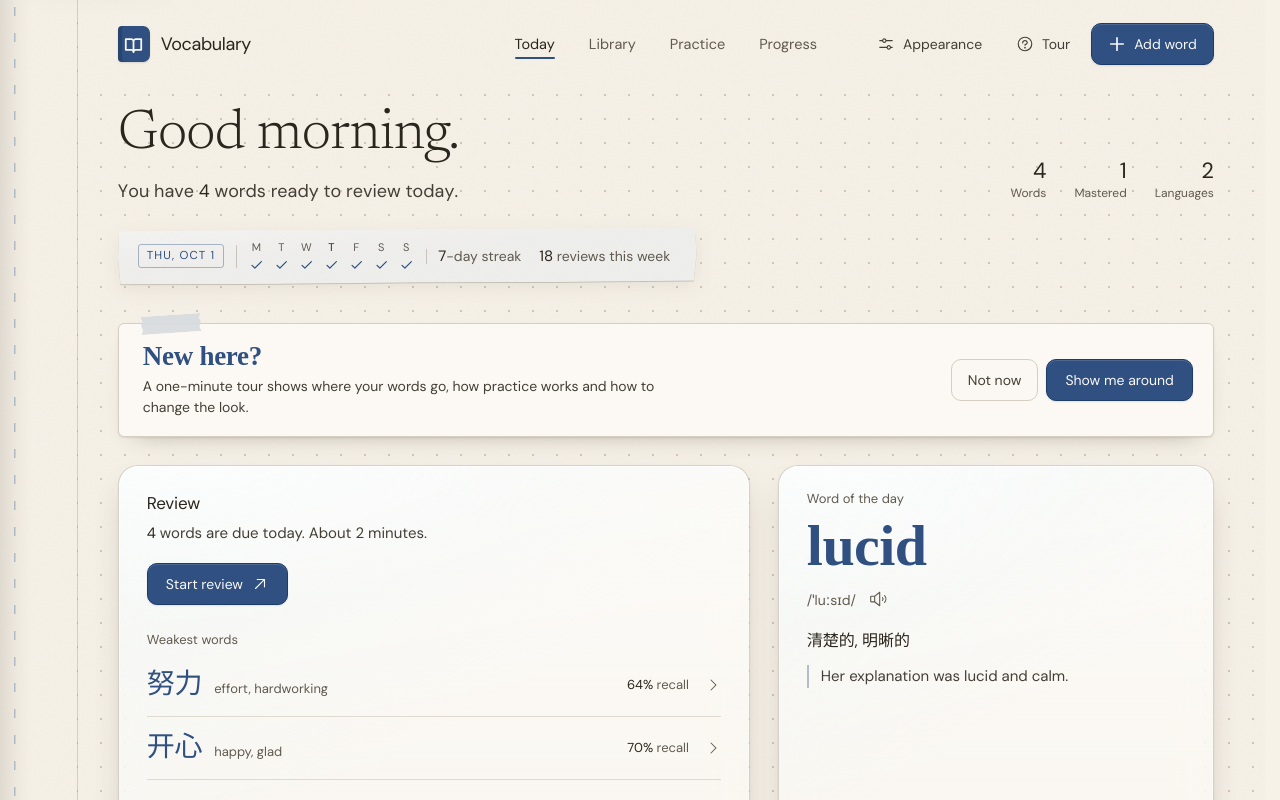
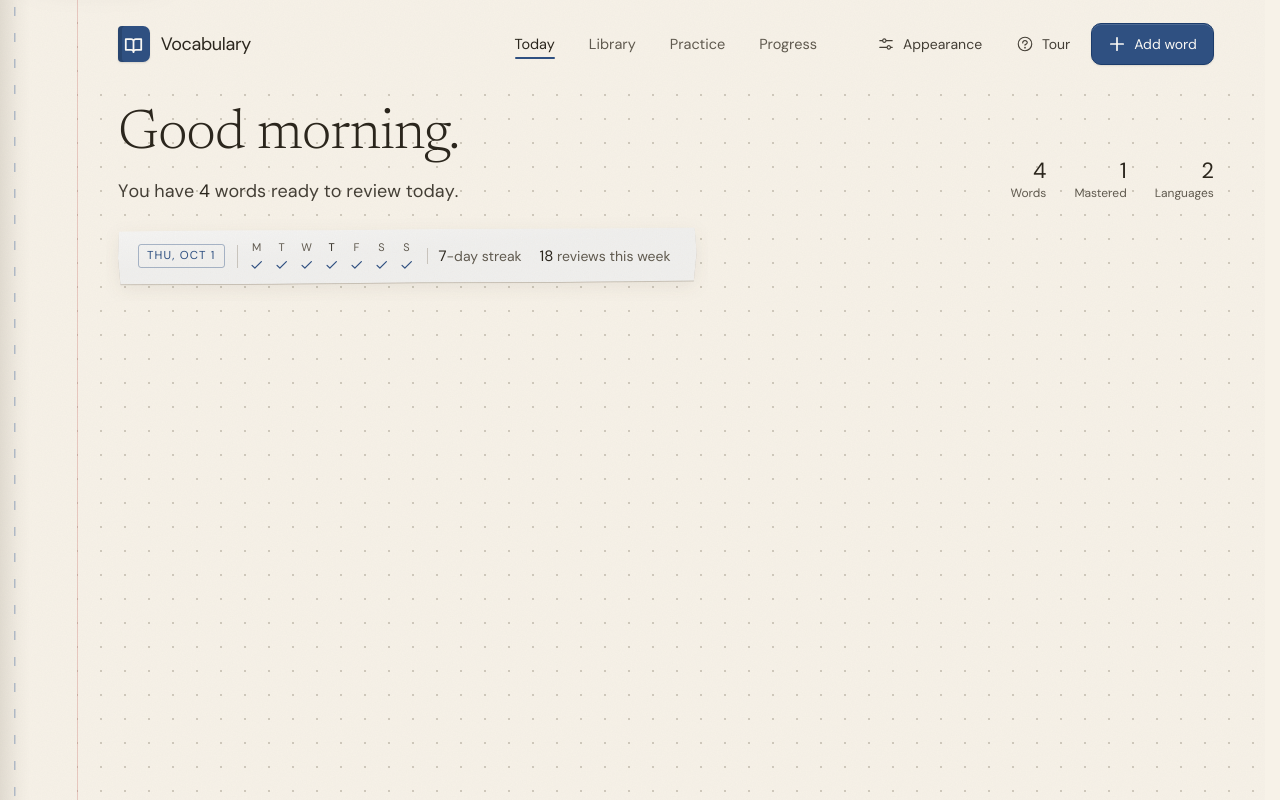
Before and after one commit to AlickJunchenLi/AI-Vocab-Notebook-new, a React (Vite) app in the folder ui/: page / in a window 1280 px wide. Shown: the top 800 px of the page. Built offline with nearby package versions, Linux system fonts and the light colour scheme.

Commit message:
Enlarge the centred welcome, lengthen its reading pause and move into place, then fade in the page half a second after it settles and reveal its content left to right in reading order.

```diff
--- a/ui/src/motion/useSmoothLayout.js
+++ b/ui/src/motion/useSmoothLayout.js
@@ -53,18 +53,23 @@ import { useEffect } from "react";
  * gathers speed within the first seventh of the time, then spends the rest
  * slowing down, so a card opens promptly and settles gently. Played as a
  * linear() curve sampled from the spring; a browser without linear() gets
- * the nearest cubic-bezier. Shared with PageFrame.
+ * the nearest cubic-bezier. A lower `stiffness` sets off more softly and
+ * slows more evenly. Shared with PageFrame and the day's welcome.
  */
-function springEase(stiffness, samples) {
+const LINEAR_EASING = typeof CSS !== "undefined" && CSS.supports?.("transition-timing-function", "linear(0, 1)");
+
+export function springEase(stiffness, samples = 48) {
+  if (!LINEAR_EASING) {
+    return "cubic-bezier(0.25, 0.7, 0.2, 1)";
+  }
+
   const at = (t) => 1 - (1 + stiffness * t) * Math.exp(-stiffness * t);
   const end = at(1);
   const points = Array.from({ length: samples + 1 }, (_, index) => (at(index / samples) / end).toFixed(4));
   return `linear(${points.join(", ")})`;
 }
 
-export const LAYOUT_EASE = typeof CSS !== "undefined" && CSS.supports?.("transition-timing-function", "linear(0, 1)")
-  ? springEase(6.5, 48)
-  : "cubic-bezier(0.25, 0.7, 0.2, 1)";
+export const LAYOUT_EASE = springEase(6.5);
 
 // Under half a second for a small shift, up to 0.8s for a long one; the last
 // part of each is the spring settling.
--- a/ui/src/today/TodayHeader.jsx
+++ b/ui/src/today/TodayHeader.jsx
@@ -7,6 +7,22 @@ import "./todayHeader.css";
 const DAYS = ["M", "T", "W", "T", "F", "S", "S"];
 const DAY_NAMES = ["Monday", "Tuesday", "Wednesday", "Thursday", "Friday", "Saturday", "Sunday"];
 const SKIP_ON = ["keydown", "pointerdown", "wheel", "touchstart"];
+// What is written on the rest of the page, in the groups the welcome brings
+// in one after another: what is on each card and slip, the daily note's
+// parts and the section headings. The cards and slips themselves are the
+// page's surface and come in, blank, before them.
+const CONTENT_GROUPS = [
+  ".tour-invite-slip > *",
+  ".liquid-glass-surface > .liquid-glass-content > *",
+  ".daily-note > *",
+  ".today-recent > .section-head",
+].join(", ");
+
+// The groups on the page in reading order, leaving out any inside another.
+function contentGroups(container) {
+  const found = container ? [...container.querySelectorAll(CONTENT_GROUPS)] : [];
+  return found.filter((group) => !found.some((other) => other !== group && other.contains(group)));
+}
 
 function greetingFor(date) {
   const hour = date.getHours();
@@ -135,10 +151,14 @@ export default function TodayHeader({
         checkin: checkinRef.current,
         paper: paperRef.current,
         info: infoRef.current,
-        rest: [...page.querySelectorAll(":scope > :not(.today-header, .today-checkin)")],
         // The notebook around the page stays quiet until the header is set.
-        chrome: [...document.querySelectorAll(".top-menu > *, .notebook-footer")],
+        chrome: [...document.querySelectorAll(".top-menu > *")],
         tally: tallyRef.current,
+        container: page.querySelector(":scope > .today-body"),
+        groups: [
+          ...contentGroups(page.querySelector(":scope > .today-body")),
+          document.querySelector(".notebook-footer"),
+        ].filter(Boolean),
       };
       const layout = measureWelcome(parts);
 
--- a/ui/src/today/todayHeader.css
+++ b/ui/src/today/todayHeader.css
@@ -19,7 +19,8 @@
 /* The welcome carries these from the middle of the window, scaling each from
    its top left corner (welcomeRitual.js). */
 .today-greeting,
-.today-summary {
+.today-summary,
+.today-checkin {
   transform-origin: 0 0;
 }
 
--- a/ui/src/today/welcomeRitual.js
+++ b/ui/src/today/welcomeRitual.js
@@ -1,59 +1,68 @@
-import { LAYOUT_EASE } from "../motion/useSmoothLayout.js";
+import { springEase } from "../motion/useSmoothLayout.js";
 
 /*
  * The welcome: the notebook opens onto a bare page, and in the middle of it
- * the day's header is set out as a small composition, which then moves up
- * into the page and becomes its header.
+ * the day's header is set out large, as a small composition, which then
+ * moves up into the page and becomes its header.
  *
  *   1. The greeting drifts in along an arc above the page, tilted and faint
  *      at first, its shadow on the paper closing in as it lands.
  *   2. The summary beneath it rises out of its line, letter by letter.
  *   3. A strip of paper is laid under them, and this week's check-in is
  *      printed onto it.
- *   4. The finished composition rests for a moment.
- *   5. Its three parts travel to their places: the greeting and summary up
- *      into the header, growing smaller and moving to the left, and the
- *      check-in to its place below them. The rest of the notebook (the page
- *      names and actions, the tally, the page itself) comes in as they near
- *      it, and the paper under it all never moves.
+ *   4. The finished composition rests, long enough to be read.
+ *   5. Its three parts travel to their places, shrinking to their size on
+ *      the page as they go: the greeting and summary up into the header and
+ *      over to the left, the check-in to its place below them. The header's
+ *      names and actions, and the tally, come in as they near it.
+ *   6. Half a second after they have settled, the rest of the page fades in,
+ *      its cards and slips still blank; then what is on them is uncovered,
+ *      group by group in reading order, each wiping in from the left.
  *
- * The full welcome is for the first opening of the day; later openings get
- * the brief one, the same scene played quicker.
+ * The paper under it all never moves. The full welcome is for the first
+ * opening of the day; later openings get the brief one, the same scene
+ * played quicker.
  *
  * Everything is already in its final place in the layout; the welcome only
  * moves, scales, fades and clips it there, so nothing on the page shifts
  * when it ends and there is only ever one of each thing on screen. Times
  * are in milliseconds from the start; `tilt` is how far the greeting starts
- * turned clockwise.
+ * turned clockwise, `stiffness` how softly the move sets off.
  */
 const TIMELINES = {
   full: {
     tilt: 10,
     greeting: { at: 100, duration: 1150 },
     letters: { at: 720, spread: 440, duration: 560 },
-    paper: { at: 1220, duration: 640 },
-    info: { at: 1500, duration: 420 },
-    // The composition is complete at about 1.9s and rests until the move.
-    settle: { at: 2380, duration: 900 },
-    rest: { at: 2700, duration: 620, stagger: 50 },
-    chrome: { at: 2700, duration: 600 },
-    tally: { at: 2950, duration: 400 },
+    paper: { at: 1220, duration: 700 },
+    info: { at: 1520, duration: 440 },
+    // Complete at about 2s, and read until the move begins.
+    settle: { at: 3580, duration: 1700, stiffness: 4.6 },
+    chrome: { at: 4600, duration: 700 },
+    tally: { at: 4850, duration: 450 },
+    container: { duration: 450 },
+    groups: { spread: 700, duration: 560 },
   },
   brief: {
     tilt: 6,
     greeting: { at: 40, duration: 760 },
     letters: { at: 300, spread: 260, duration: 440 },
-    paper: { at: 540, duration: 480 },
-    info: { at: 740, duration: 320 },
-    settle: { at: 1260, duration: 760 },
-    rest: { at: 1500, duration: 520, stagger: 40 },
-    chrome: { at: 1500, duration: 500 },
-    tally: { at: 1680, duration: 340 },
+    paper: { at: 540, duration: 500 },
+    info: { at: 760, duration: 320 },
+    settle: { at: 1300, duration: 900, stiffness: 5.5 },
+    chrome: { at: 1800, duration: 450 },
+    tally: { at: 1950, duration: 350 },
+    container: { duration: 350 },
+    groups: { spread: 450, duration: 460 },
   },
 };
-// Skipping plays what is left this many times faster: the final layout in a
-// fraction of a second, still arriving softly rather than snapping.
-const SKIP_RATE = 10;
+// The page waits this long after the header has settled before it appears,
+// and its contents start once it is mostly there.
+const CONTENT_WAIT = 500;
+const CONTENT_OVERLAP = 0.6;
+// Skipping plays what is left this many times faster: the final layout in
+// about half a second, still arriving softly rather than snapping.
+const SKIP_RATE = 16;
 const ARC_STEPS = 48;
 
 // A cubic-bezier easing as a function, for curves sampled in script.
@@ -159,12 +168,13 @@ const clamp = (value, low, high) => Math.min(Math.max(value, low), high);
 /*
  * Where the welcome sets things out, worked out from where they finally
  * rest. The greeting, the summary and the check-in are stacked in the middle
- * of the window, each centred on its own: the greeting larger, the summary a
- * touch larger, the check-in as it is. Each part's move is a translation and
- * a scale from the top left corner of its own box (the CSS transform-origin
- * of .today-greeting and .today-summary), which it unwinds to nothing in its
- * place in the header. The arc starts no further right than the window has
- * room for.
+ * of the window, each centred on its own and set larger than on the page:
+ * the greeting much larger, the summary and the check-in by a third and a
+ * fifth, as far as the window's width allows (and a short window, its
+ * height). Each part's move is a translation and a scale from the top left
+ * corner of its own box (the CSS transform-origin of .today-greeting,
+ * .today-summary and .today-checkin), which it unwinds to nothing in its
+ * place on the page. The arc starts no further right than there is room.
  */
 export function measureWelcome({ greetingStage, greeting, summaryStage, summaryText, checkin }) {
   const view = { width: window.innerWidth, height: window.innerHeight };
@@ -175,31 +185,38 @@ export function measureWelcome({ greetingStage, greeting, summaryStage, summaryT
   const words = summaryText.getBoundingClientRect();
   const strip = checkin.getBoundingClientRect();
   const room = view.width - (compact ? 32 : 96);
-  const greetingScale = clamp(room / Math.max(text.width, 1), 1, compact ? 1.12 : 1.32);
-  const summaryScale = clamp(room / Math.max(words.width, 1), 1, compact ? 1 : 1.06);
-  const [nearGap, farGap] = compact ? [10, 26] : [14, 36];
-  const greetingHeight = line.height * greetingScale;
-  const summaryHeight = block.height * summaryScale;
-  const height = greetingHeight + nearGap + summaryHeight + farGap + strip.height;
+  const largest = {
+    greeting: clamp(room / Math.max(text.width, 1), 1, compact ? 1.25 : 1.85),
+    summary: clamp(room / Math.max(words.width, 1), 1, compact ? 1.08 : 1.32),
+    checkin: clamp(room / Math.max(strip.width, 1), 1, compact ? 1 : 1.2),
+  };
+  const [nearGap, farGap] = compact ? [12, 30] : [20, 48];
+  const heightAt = (scale) => line.height * scale.greeting + nearGap + block.height * scale.summary +
+    farGap + strip.height * scale.checkin;
+  // Shrink towards the page sizes only as far as a short window needs.
+  const plain = { greeting: 1, summary: 1, checkin: 1 };
+  const fit = clamp((view.height - 32 - heightAt(plain)) / Math.max(heightAt(largest) - heightAt(plain), 1), 0, 1);
+  const scale = Object.fromEntries(Object.entries(largest).map(([part, value]) => [part, 1 + (value - 1) * fit]));
+  const height = heightAt(scale);
   // A little above the true middle, where a composition looks centred.
   const top = Math.max(16, (view.height - height) / 2 - view.height * 0.03);
   const middle = view.width / 2;
 
-  // How far to move a box so the text it holds, scaled, is centred at `top`.
-  const centre = (box, inner, scale, at) => ({
-    x: middle - (inner.width * scale) / 2 - box.left - (inner.left - box.left) * scale,
+  // How far to move a box so the text it holds, scaled, is centred at `at`.
+  const centre = (box, inner, factor, at) => ({
+    x: middle - (inner.width * factor) / 2 - box.left - (inner.left - box.left) * factor,
     y: at - box.top,
-    scale,
+    scale: factor,
   });
 
-  const summaryTop = top + greetingHeight + nearGap;
-  const checkinTop = summaryTop + summaryHeight + farGap;
-  const spare = (view.width - (middle + (text.width * greetingScale) / 2)) / greetingScale - 12;
+  const summaryTop = top + line.height * scale.greeting + nearGap;
+  const checkinTop = summaryTop + block.height * scale.summary + farGap;
+  const spare = (view.width - (middle + (text.width * scale.greeting) / 2)) / scale.greeting - 12;
 
   return {
-    greeting: centre(line, text, greetingScale, top),
-    summary: centre(block, words, summaryScale, summaryTop),
-    checkin: centre(strip, strip, 1, checkinTop),
+    greeting: centre(line, text, scale.greeting, top),
+    summary: centre(block, words, scale.summary, summaryTop),
+    checkin: centre(strip, strip, scale.checkin, checkinTop),
     arcX: clamp(spare, 24, compact ? 48 : 104),
     arcY: compact ? 36 : 60,
     paperWidth: checkin.offsetWidth,
@@ -207,21 +224,23 @@ export function measureWelcome({ greetingStage, greeting, summaryStage, summaryT
 }
 
 /*
- * Plays the welcome ("full" or "brief"). `greetingStage` and `summaryStage`
- * carry the greeting's line and the summary to and from the middle, while
- * `greeting` itself takes the arc; `rest` is the rest of the page, `chrome`
- * the notebook around it (the header's names and actions, the footer), and
- * `tally` the header's counts. Returns `finished` (settles when it has
- * played), `skip` (plays the rest quickly) and `cancel` (removes it at once).
+ * Plays the welcome ("full" or "brief"). `greetingStage`, `summaryStage` and
+ * `checkin` are carried from the middle to their places, while `greeting`
+ * itself takes the arc; `chrome` is the notebook around the page (the
+ * header's names and actions) and `tally` the header's counts; `container`
+ * is the rest of the page and `groups` what is on it, in reading order.
+ * Returns `finished` (settles when it has played), `skip` (plays the rest
+ * quickly) and `cancel` (removes it at once).
  */
 export function playWelcome(parts, layout, mode = "full") {
-  const { greetingStage, greeting, summaryStage, letters, checkin, paper, info, rest, chrome, tally } = parts;
+  const { greetingStage, greeting, summaryStage, letters, checkin, paper, info, chrome, tally, container, groups } = parts;
   const TIMELINE = TIMELINES[mode] ?? TIMELINES.full;
   const animations = [];
   const run = (element, keyframes, options) => {
-    if (element) {
-      animations.push(element.animate(keyframes, { fill: "both", ...options }));
-    }
+    if (!element) return null;
+    const animation = element.animate(keyframes, { fill: "both", ...options });
+    animations.push(animation);
+    return animation;
   };
 
   run(greeting, greetingFrames(layout.arcX, layout.arcY, TIMELINE.tilt), {
@@ -257,35 +276,49 @@ export function playWelcome(parts, layout, mode = "full") {
     easing: "cubic-bezier(0.25, 0.7, 0.3, 1)",
   });
 
-  // From the middle to the header: one gentle ease-out shared by all three,
-  // so they move as one composition coming apart into the page.
-  const settle = { delay: TIMELINE.settle.at, duration: TIMELINE.settle.duration, easing: LAYOUT_EASE };
+  // From the middle to the page: one soft spring shared by all three, so
+  // they move as one composition coming apart, each growing smaller as it
+  // goes.
+  const { settle } = TIMELINE;
+  const move = { delay: settle.at, duration: settle.duration, easing: springEase(settle.stiffness) };
   const from = ({ x, y, scale }) => `translate(${x.toFixed(2)}px, ${y.toFixed(2)}px) scale(${scale.toFixed(4)})`;
-  run(greetingStage, [{ transform: from(layout.greeting) }, { transform: "translate(0px, 0px) scale(1)" }], settle);
-  run(summaryStage, [{ transform: from(layout.summary) }, { transform: "translate(0px, 0px) scale(1)" }], settle);
-  run(checkin, [{ transform: from(layout.checkin) }, { transform: "translate(0px, 0px) scale(1)" }], settle);
+  const home = "translate(0px, 0px) scale(1)";
+  run(greetingStage, [{ transform: from(layout.greeting) }, { transform: home }], move);
+  run(summaryStage, [{ transform: from(layout.summary) }, { transform: home }], move);
+  run(checkin, [{ transform: from(layout.checkin) }, { transform: home }], move);
 
-  // The notebook comes in around them as they near their places.
-  rest.forEach((element, index) => {
-    run(element, [{ opacity: 0, transform: "translateY(12px)" }, { opacity: 1, transform: "translateY(0)" }], {
-      delay: TIMELINE.rest.at + index * TIMELINE.rest.stagger,
-      duration: TIMELINE.rest.duration,
-      easing: "cubic-bezier(0.22, 1, 0.36, 1)",
+  const fadeIn = (element, timing) => run(element, [{ opacity: 0 }, { opacity: 1 }], {
+    ...timing,
+    easing: "cubic-bezier(0.25, 0.7, 0.3, 1)",
+  });
+  chrome.forEach((element) => fadeIn(element, { delay: TIMELINE.chrome.at, duration: TIMELINE.chrome.duration }));
+  fadeIn(tally, { delay: TIMELINE.tally.at, duration: TIMELINE.tally.duration });
+
+  // The rest of the page, blank, half a second after everything has landed.
+  // Once it is in, its opacity is written to the element and the animation
+  // let go, so it doesn't hold the page as a separate layer (glass on it
+  // would blur only what is inside it) while its contents come in.
+  const containerAt = settle.at + settle.duration + CONTENT_WAIT;
+  const containerFade = fadeIn(container, { delay: containerAt, duration: TIMELINE.container.duration });
+  containerFade?.finished.then(() => {
+    containerFade.commitStyles();
+    containerFade.cancel();
+  }, () => {});
+
+  // Then what is on it, group by group in reading order: each fades in as
+  // it is uncovered from its left edge, never moved or stretched.
+  const groupsAt = containerAt + TIMELINE.container.duration * CONTENT_OVERLAP;
+  const spacing = groups.length > 1 ? Math.min(70, TIMELINE.groups.spread / (groups.length - 1)) : 0;
+  groups.forEach((group, index) => {
+    run(group, [
+      { offset: 0, opacity: 0, clipPath: `inset(-12px ${group.offsetWidth + 12}px -12px -12px)` },
+      { offset: 0.6, opacity: 1 },
+      { offset: 1, opacity: 1, clipPath: "inset(-12px -12px -12px -12px)" },
+    ], {
+      delay: groupsAt + index * spacing,
+      duration: TIMELINE.groups.duration,
+      easing: "cubic-bezier(0.25, 0.8, 0.3, 1)",
     });
-  });
-
-  chrome.forEach((element) => {
-    run(element, [{ opacity: 0 }, { opacity: 1 }], {
-      delay: TIMELINE.chrome.at,
-      duration: TIMELINE.chrome.duration,
-      easing: "cubic-bezier(0.25, 0.7, 0.3, 1)",
-    });
-  });
-
-  run(tally, [{ opacity: 0 }, { opacity: 1 }], {
-    delay: TIMELINE.tally.at,
-    duration: TIMELINE.tally.duration,
-    easing: "cubic-bezier(0.25, 0.7, 0.3, 1)",
   });
 
   return {
@@ -301,6 +334,7 @@ export function playWelcome(parts, layout, mode = "full") {
       for (const animation of animations) {
         animation.cancel();
       }
+      container?.style.removeProperty("opacity");
     },
   };
 }
```
